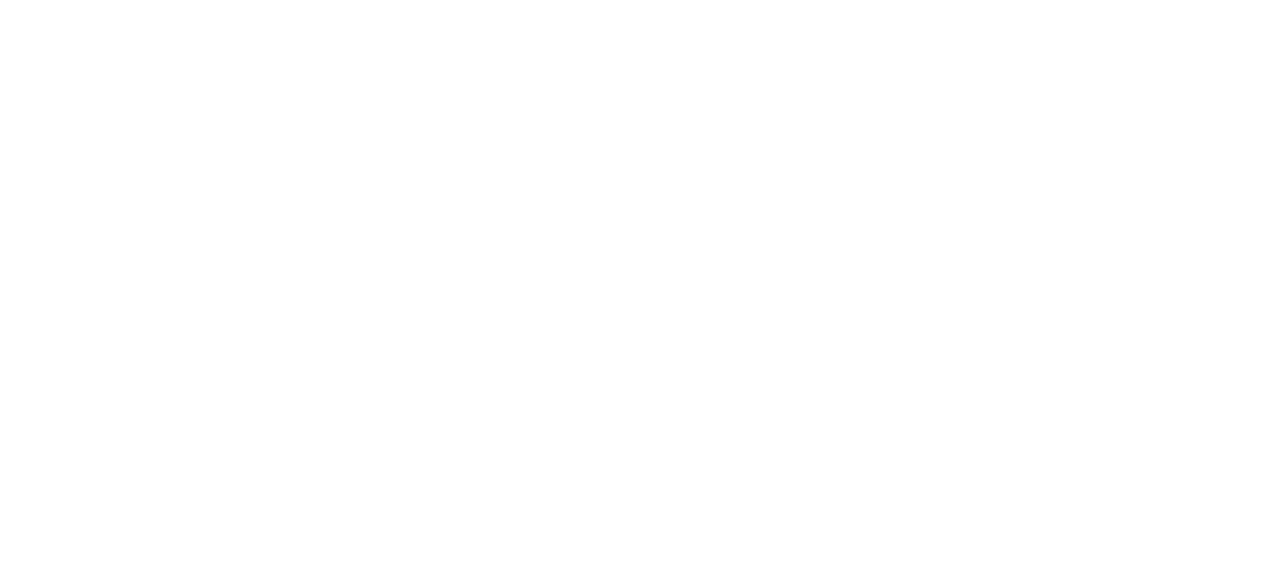
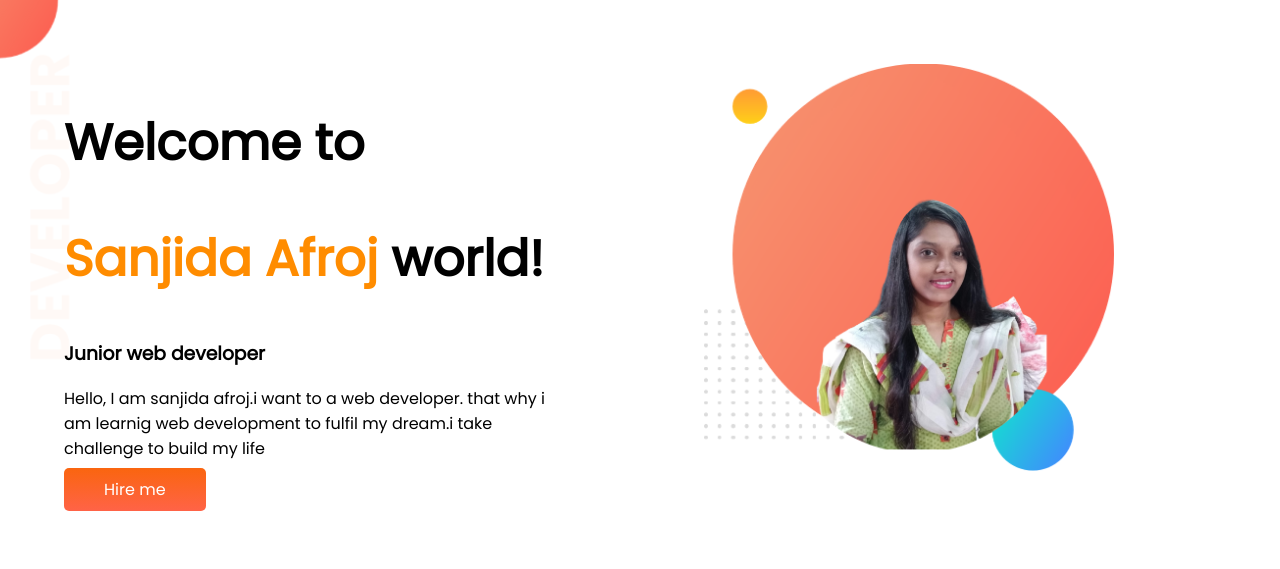
Before and after one commit to anikasanjida/developer-portfolio, a plain HTML site: page index.html in a window 1280 px wide. Drawn offline with Linux system fonts and the light colour scheme.

Commit message:
finish upper part

```diff
--- a/index.html
+++ b/index.html
@@ -5,9 +5,24 @@
     <meta http-equiv="X-UA-Compatible" content="IE=edge">
     <meta name="viewport" content="width=device-width, initial-scale=1.0">
     <title>Sanjida portfolio</title>
+    <link rel="preconnect" href="https://fonts.googleapis.com">
+    <link rel="preconnect" href="https://fonts.gstatic.com" crossorigin>
+    <link href="https://fonts.googleapis.com/css2?family=Poppins&display=swap" rel="stylesheet">
     <link rel="stylesheet" href="style.css">
 </head>
 <body>
+    <section class="top-banner">
+        <div class="half-width"><h1>Welcome to</h1>
+            <h1><span class="orange-color">Sanjida Afroj</span> world!</h1>
+            <h3>Junior web developer</h3>
+            <p>Hello, I am sanjida afroj.i want to a web developer. that why i am learnig web development to fulfil my dream.i take challenge to build my life</p>
+            <a class="link-button" target="_blank" href="https://www.linkedin.com/company/programminghero">Hire me</a>
+        </div>
+        <div class="half-width">
+            <img src="images/my-bg.png" alt="">
+        </div>
+    </section>
+
 
 </body>
 </html>
--- a/style.css
+++ b/style.css
@@ -0,0 +1,33 @@
+body{
+
+    font-family: 'Poppins', sans-serif;
+    margin: 0;
+}
+h1{
+    font-size: 50px;
+}
+.orange-color{
+    color: darkorange;
+}
+section{
+    display: flex;
+}
+.half-width{
+    width: 50%;
+    padding: 5%;
+}
+.half-width img{
+    width: 80%;
+}
+.link-button{
+    text-decoration: none;
+    background-image:linear-gradient(#fa650f, tomato) ;
+    color: white;
+    font: 700;
+    padding: 10px 40px;
+    border-radius: 5px;
+}
+.top-banner{
+    background-image: url(images/top-banner.png);
+    background-repeat: no-repeat;
+}
```
Also changed, not shown: images/dream-bg.png (added), images/exp-bg.png (added), images/jhankar.png (added), images/jhankar2.png (added), images/my-bg.png (added), images/my-bg2.png (added), images/top-banner.png (added).
